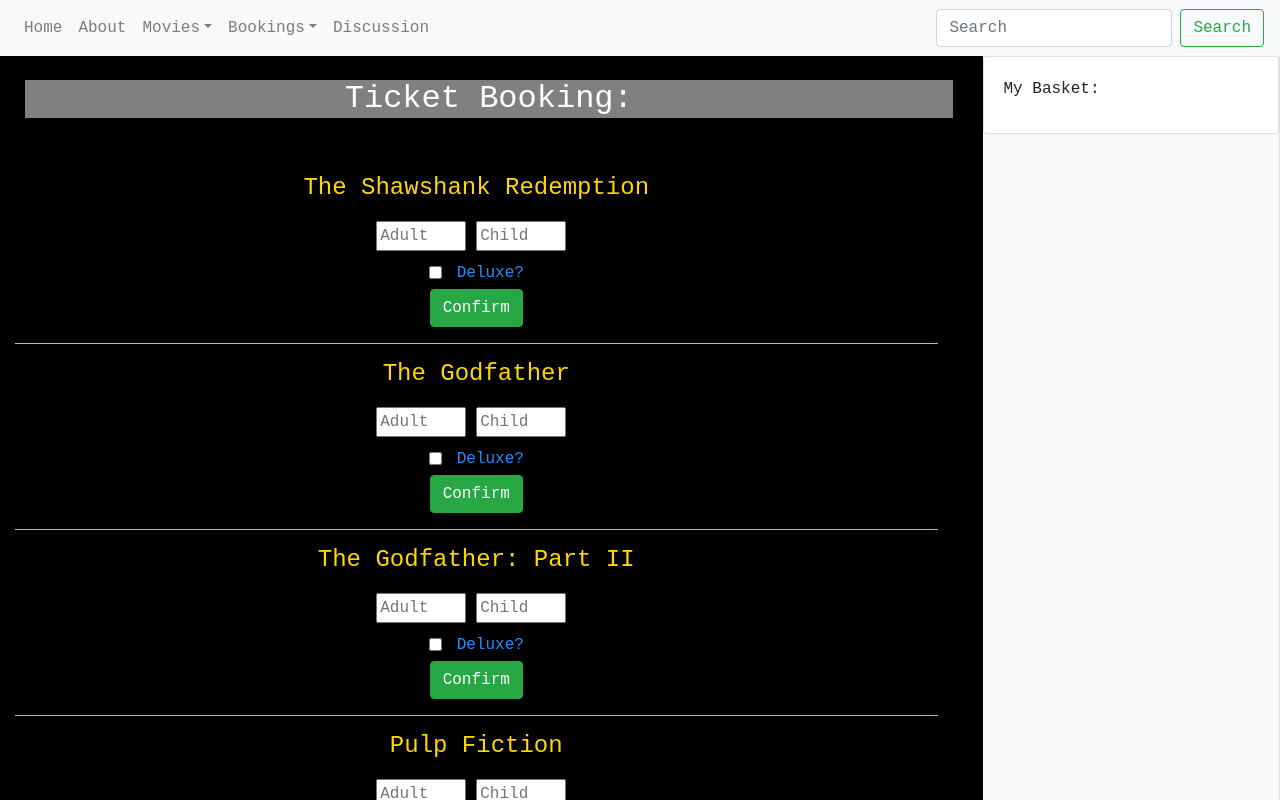
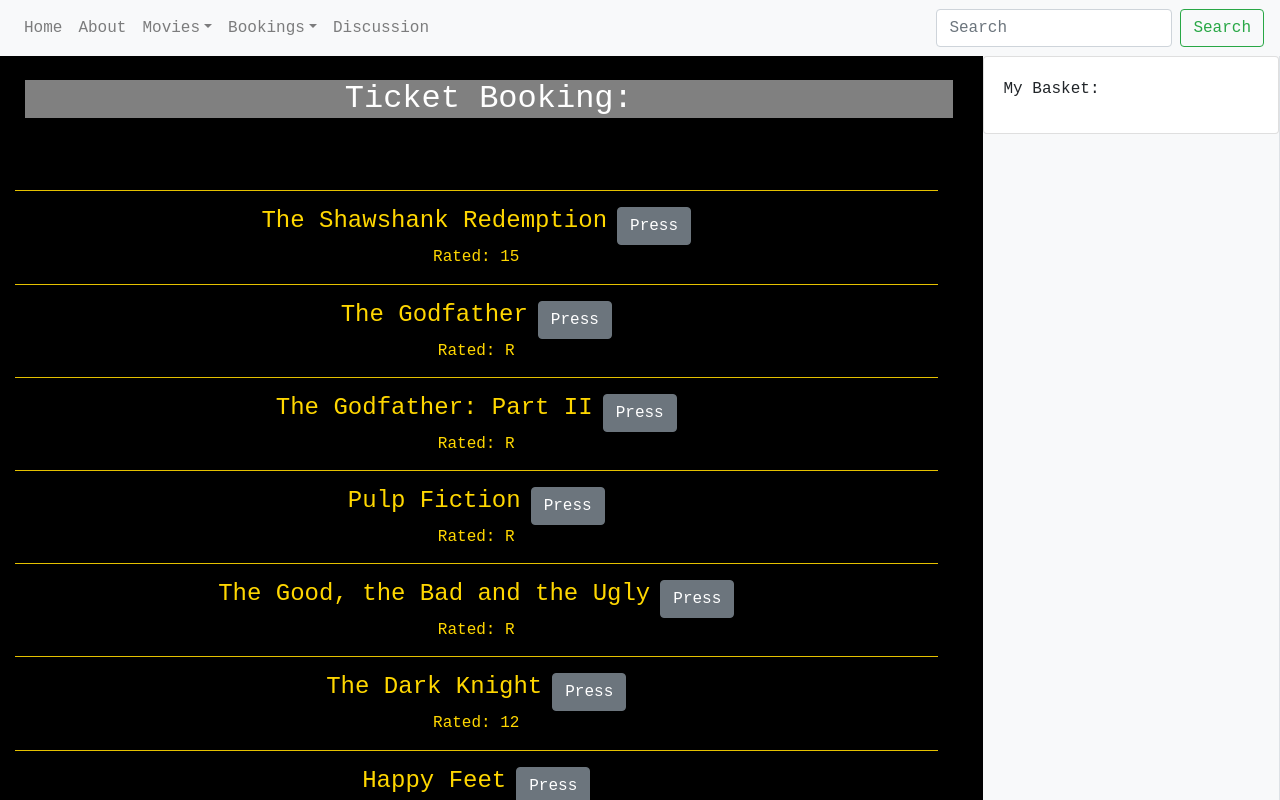
Before and after one commit to kierawaltonqa/QACinemasProject, a React (Create React App) app in the folder frontend/: page /bookings in a window 1280 px wide. Shown: the top 800 px of the page. Built offline with nearby package versions, Linux system fonts and the light colour scheme.

Commit message:
Working modal

```diff
--- a/frontend/src/Components/TicketBooking/FilmList/ReadAll.jsx
+++ b/frontend/src/Components/TicketBooking/FilmList/ReadAll.jsx
@@ -1,36 +1,27 @@
 import React from 'react'
 import films from "../../../Resources/Movies.json"
-import { FormGroup, Label } from 'reactstrap'
+import ToggleInput from './ToggleInput'
 
-const ReadAll = () => {
+const ReadAll = ({adulttic, childtic, deluxetic}) => {
+
+
 
 
     return (
 
-
         <>
             <div className="container">
                 {films.map((film) => (
-                    <div >
-                        <h4 style={{ color: 'gold' }}><center>{film.title}</center></h4>
-                        {/* <center><img style={{height:"300px", width:"300px"}} src={film.img} alt=""/></center> */}
-                        <div className="form-mb position-relative">
-                            <center>
-                                <input id="adulttickets" style={{ width: "90px" }} type="number" placeholder="Adult" />
-                                <input style={{ width: "90px", margin: "10px" }} type="number" placeholder="Child" />
+                    <div key={film.id} >
+                        <hr />
+                        <div className="row justify-content-center">
+                            <h4 style={{ color: 'gold' }} >{film.title}</h4>
+                            <ToggleInput adulttic={adulttic} childtic={childtic} deluxetic={deluxetic} filmname={film.title} />
+                        </div>
+                        <h6 style={{ color: 'gold', textAlign: "center", marginTop: "3px" }}>Rated: {film.rating}</h6>
 
-                                <div className="form-check form-switch">
-                                    <input className="form-check-input" type="checkbox" />
-                                    <label className="form-check-label" style={{ color: "dodgerblue", marginLeft: "8px", marginBottom: "4px" }}>Deluxe?</label>
-                                </div>
+                        {/* <img style={{height:"300px", width:"300px"}} src={film.img} alt=""/> */}
 
-                            </center>
-                            <center>
-                                <button className="btn btn-success">Confirm</button>
-                            </center>
-                            <hr />
-
-                        </div>
 
                     </div>
                 ))}
--- /dev/null
+++ b/frontend/src/Components/TicketBooking/FilmList/ToggleInput.jsx
@@ -0,0 +1,101 @@
+import React, { useState } from 'react'
+import { Modal, ModalBody, ModalFooter, ModalHeader } from 'reactstrap';
+import "../Resources/TicketBooking.css"
+
+
+const ToggleInput = ({ filmname, adulttic, childtic, deluxetic }) => {
+
+    const [hidden, setHidden] = useState(false)
+
+    const toggleHidden = () => {
+
+        setHidden(!hidden);
+        clearVals();
+    }
+
+    const clearVals = () => {
+
+        adulttic(0);
+        childtic(0);
+        deluxetic("off");
+
+    }
+
+    const testVals = () => {
+
+        adulttic(0);
+        childtic(0);
+        deluxetic("off");
+
+        setHidden(!hidden);
+    }
+
+
+
+
+
+    return (
+
+        <>
+            <div>
+                <button className="btn btn-secondary" style={{ marginLeft: "10px" }} onClick={toggleHidden}>Press</button>
+            </div>
+
+            <Modal isOpen={hidden} className="modal-container modal-dialog modal-dialog-centered ">
+                <ModalHeader style={{ backgroundColor: "black", color: "white" }}>
+                    Purchase Tickets: {filmname}
+
+                </ModalHeader>
+                <ModalBody style={{ backgroundColor: "gold" }} >
+
+                    <div className="form-mb position-relative">
+                        {/* <center> */}
+                        <div >
+                            <label htmlFor="" style={{ fontSize: "17px" }}>Ticket Holder Name:</label>
+                            <br />
+                            <input style={{ width: "180px" }} type="text" placeholder="Enter Name:" />
+                        </div>
+                        <hr style={{ backgroundColor: "black" }} />
+                        <div>
+                            <label htmlFor="" style={{ fontSize: "17px" }}>Screen Time:</label>
+                            <br />
+                            <input style={{ width: "90px" }} type="time" placeholder="Screen Time" />
+                        </div>
+                        <br />
+                        <div>
+                        </div>
+                        <label htmlFor="" style={{ fontSize: "17px" }}>Tickets:</label>
+
+                        <div>
+                            <input style={{ width: "90px", marginRight: "4px" }} type="number" placeholder="Adult" onChange={({ target }) => adulttic(target.value)} />
+                        </div>
+                        <input style={{ width: "90px", }} type="number" placeholder="Child" onChange={({ target }) => childtic(target.value)} />
+
+                        <hr />
+                        <div className="form-check form-switch">
+                            <input className="form-check-input" type="checkbox" onChange={({ target }) => deluxetic(target.value)} />
+                            <label className="form-check-label" style={{ color: "black" }}>Deluxe?</label>
+                        </div>
+
+                        {/* </center> */}
+
+
+                    </div>
+
+
+                </ModalBody>
+                <ModalFooter style={{ backgroundColor: "black" }}>
+                    <button className="btn btn-warning" onClick={testVals}>Confirm</button>
+                    <button className="btn btn-danger" onClick={toggleHidden}>X</button>
+                </ModalFooter>
+                <form action=""></form>
+
+            </Modal>
+        </>
+    )
+
+
+
+}
+
+export default ToggleInput;
--- a/frontend/src/Components/TicketBooking/MainPage/TicketBooking.jsx
+++ b/frontend/src/Components/TicketBooking/MainPage/TicketBooking.jsx
@@ -1,21 +1,34 @@
-import React from 'react'
+import React, { useState } from 'react'
 import ReadAll from '../FilmList/ReadAll'
 import Sidebar from '../Sidebar/Sidebar'
 import "../Resources/TicketBooking.css"
 
 const TicketBooking = () => {
+
+
+    const [movieName, setMovieName] = useState("")
+    const [date, setDate] = useState(Date())
+    const [time, setTime] = useState("")
+    const [bookName, setBookName] = useState("")
+    const [adultTic, setAdultTic] = useState(0)
+    const [childTic, setChildTic] = useState(0)
+    const [deluxe, setDeluxe] = useState("off")
+
+
+
+
     return (
 
         <>
             <div className="row">
                 <div className="col-9">
                     <br />
-                    <h2 style={{ color: "white", backgroundColor:"grey", marginLeft:"25px" }}><center>Ticket Booking:</center></h2>
+                    <h2 style={{ color: "white", backgroundColor: "grey", marginLeft: "25px" }}><center>Ticket Booking:</center></h2>
 
-                    <br/>
-                    <br/>
+                    <br />
+                    <br />
                     <div className="">
-                    <ReadAll />
+                        <ReadAll adulttic={setAdultTic} childtic={setChildTic} deluxetic={setDeluxe}  />
                     </div>
                 </div>
                 <div className="col-3">
--- a/frontend/src/Components/TicketBooking/Resources/TicketBooking.css
+++ b/frontend/src/Components/TicketBooking/Resources/TicketBooking.css
@@ -9,3 +9,17 @@
 #monotext {
     font-family: monospace;
 }
+
+#customFullModal {
+
+
+    min-height: 100vh;
+    border-radius: 0;
+}
+
+#customModalContent {
+    height: auto;
+    min-height: 100%;
+    border-radius: 0;
+
+}
```
Also changed, not shown: frontend/src/Components/TicketBooking/FilmList/FilmList.jsx (deleted, +0 -13 lines), 1 other file (tests, documents, lock files or other folders).
